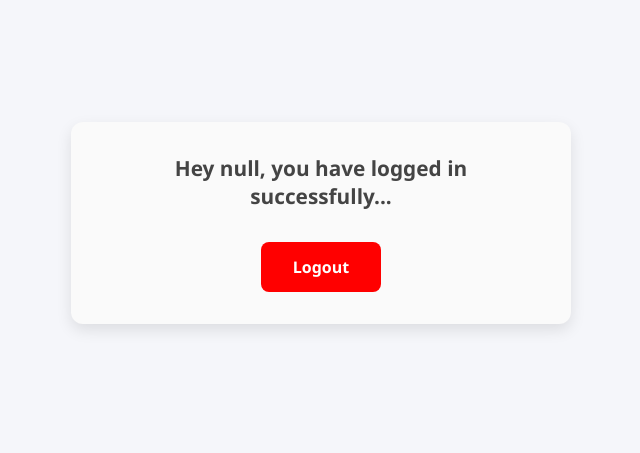
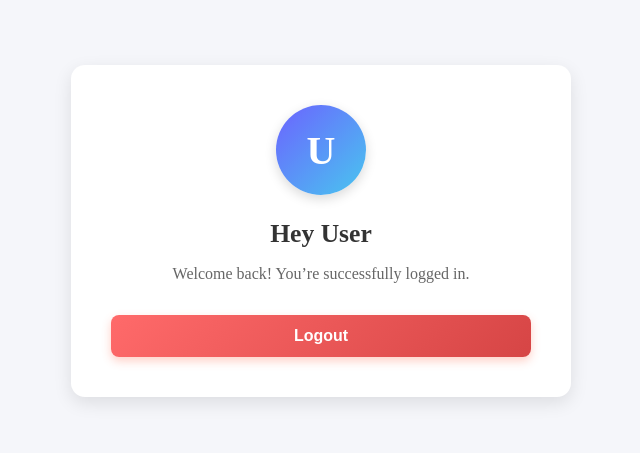
Before and after one commit to sabbirShaikh/Register-Login-html-css-js, a plain HTML site: page Home.html in a window 1280 px wide. Shown: the part 177-630 px from the top of the page, without its empty margins (319-959 px from the left). Drawn offline with Linux system fonts and the light colour scheme.

Commit message:
signup page functionalities changes

```diff
--- a/Home.html
+++ b/Home.html
@@ -7,16 +7,26 @@
     <link rel="stylesheet" href="style3.css" />
   </head>
   <body>
-    <div class="form-container">
-      <h1 id="msg"></h1>
-      <button class="submitBtn" style="background-color: red">Logout</button>
+    <div class="profile-container">
+      <div class="profile-card">
+        <div class="avatar">
+          <span id="avatarLetter">U</span>
+        </div>
+        <h1 id="msg"></h1>
+        <p class="sub-msg">Welcome back! You’re successfully logged in.</p>
+        <button class="submitBtn logoutBtn">Logout</button>
+      </div>
     </div>
+
     <script>
       let msg = document.getElementById("msg");
-      let logoutBtn = document.querySelector(".submitBtn");
+      let avatarLetter = document.getElementById("avatarLetter");
+      let logoutBtn = document.querySelector(".logoutBtn");
 
-      let loginUser = localStorage.getItem("loginUser");
-      msg.innerText = `Hey ${loginUser}, you have logged in successfully...`;
+      let loginUser = localStorage.getItem("loginUser") || "User";
+
+      msg.innerText = `Hey ${loginUser}`;
+      avatarLetter.innerText = loginUser.charAt(0).toUpperCase();
 
       logoutBtn.addEventListener("click", () => {
         window.location.href = "./Login.html";
--- a/style3.css
+++ b/style3.css
@@ -1,65 +1,85 @@
-/* Reset and base */
-* {
-  margin: 0;
-  padding: 0;
-  box-sizing: border-box;
-  font-family: "Segoe UI", Tahoma, Geneva, Verdana, sans-serif;
-}
-
-body {
-  background: #f5f6fa; /* consistent with login/signup */
+/* Profile Page Layout */
+.profile-container {
   display: flex;
   align-items: center;
   justify-content: center;
   min-height: 100vh;
-  color: #333;
+  background: #f5f6fa;
 }
 
-/* Container */
-.form-container {
-  background: #fafafa; /* soft grey card */
-  padding: 2rem 2.5rem;
-  border-radius: 12px;
-  box-shadow: 0 6px 15px rgba(0, 0, 0, 0.1);
+.profile-card {
+  background: #ffffff;
+  padding: 2.5rem;
+  border-radius: 14px;
+  box-shadow: 0 6px 18px rgba(0, 0, 0, 0.1);
   width: 100%;
-  max-width: 500px;
+  max-width: 420px;
   text-align: center;
   animation: fadeIn 0.6s ease-in-out;
 }
 
+/* Avatar Circle */
+.avatar {
+  width: 90px;
+  height: 90px;
+  border-radius: 50%;
+  background: linear-gradient(135deg, #6c63ff, #48c6ef);
+  display: flex;
+  align-items: center;
+  justify-content: center;
+  margin: 0 auto 1.5rem auto;
+  font-size: 2.5rem;
+  font-weight: bold;
+  color: #fff;
+  box-shadow: 0 4px 12px rgba(0, 0, 0, 0.15);
+}
+
 #msg {
-  font-size: 1.3rem;
-  color: #444;
+  font-size: 1.6rem;
+  font-weight: 700;
+  color: #333;
+  margin-bottom: 0.5rem;
+}
+
+.sub-msg {
+  font-size: 1rem;
+  color: #666;
   margin-bottom: 2rem;
 }
 
-/* Button */
-.submitBtn {
-  padding: 0.85rem 2rem;
+/* Logout Button */
+/* Logout Button - Modern Style */
+.logoutBtn {
+  display: inline-block;
+  width: 100%;
+  padding: 12px 18px;
+  font-size: 1rem;
+  font-weight: 600;
   border: none;
   border-radius: 8px;
-  background: #e74c3c; /* red logout button */
+  cursor: pointer;
+  background: linear-gradient(135deg, #ff6a6a, #d64545);
   color: #fff;
-  font-size: 1rem;
-  font-weight: 600;
-  cursor: pointer;
-  transition: background 0.3s ease, transform 0.1s ease;
+  box-shadow: 0 4px 10px rgba(255, 99, 71, 0.3);
+  transition: all 0.3s ease-in-out;
 }
 
-.submitBtn:hover {
-  background: #c0392b;
-  transform: translateY(-1px);
+.logoutBtn:hover {
+  background: linear-gradient(135deg, #ff5252, #c0392b);
+  box-shadow: 0 6px 14px rgba(192, 57, 43, 0.35);
+  transform: translateY(-2px);
 }
 
-.submitBtn:active {
-  transform: translateY(1px);
+.logoutBtn:active {
+  transform: scale(0.97);
 }
 
-/* Animation */
+
+/* Fade In */
 @keyframes fadeIn {
   from {
     opacity: 0;
-    transform: translateY(-20px);
+    transform: translateY(-15px);
   }
   to {
     opacity: 1;
```
Also changed, not shown: signupScript.js (+7 -0 lines).
